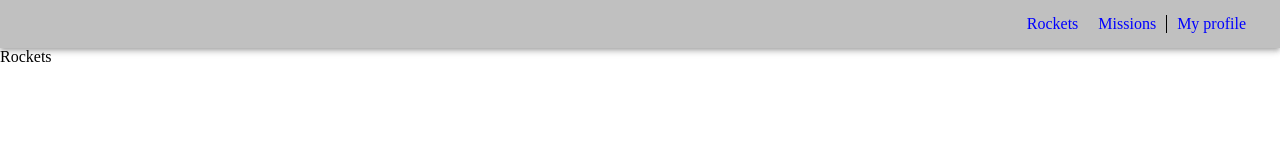
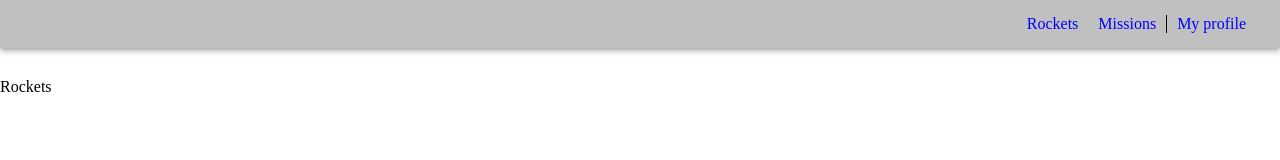
Before and after one commit to Olivier-Kango/space-travelers-hub, a React (Create React App) app: page / in a window 1280 px wide. Shown: the top 160 px of the page. Built offline with nearby package versions, Linux system fonts and the light colour scheme.

Commit message:
add a spacer div

```diff
--- a/src/App.js
+++ b/src/App.js
@@ -7,14 +7,15 @@ import NavBar from './components/Navbar/NavBar';
 import './App.css';
 
 const App = () => (
-  <div className="App">
+  <>
     <NavBar />
+    <div className="spacer" />
     <Routes>
       <Route path="/" element={<Rockets />} />
       <Route path="/missions" element={<Missions />} />
       <Route path="/my-profile" element={<MyProfile />} />
     </Routes>
-  </div>
+  </>
 );
 
 export default App;
--- a/src/components/Navbar/NavBar.jsx
+++ b/src/components/Navbar/NavBar.jsx
@@ -1,6 +1,6 @@
 import React from 'react';
 import { AppBar, Toolbar } from '@mui/material';
-import { Link } from "react-router-dom";
+import { Link } from 'react-router-dom';
 import styles from './styles';
 
 const NavBar = () => (
--- a/src/index.css
+++ b/src/index.css
@@ -16,3 +16,7 @@
 .link:nth-child(3) {
   border-left: 1.5px solid black;
 }
+
+.spacer {
+height: 30px;
+}
```
